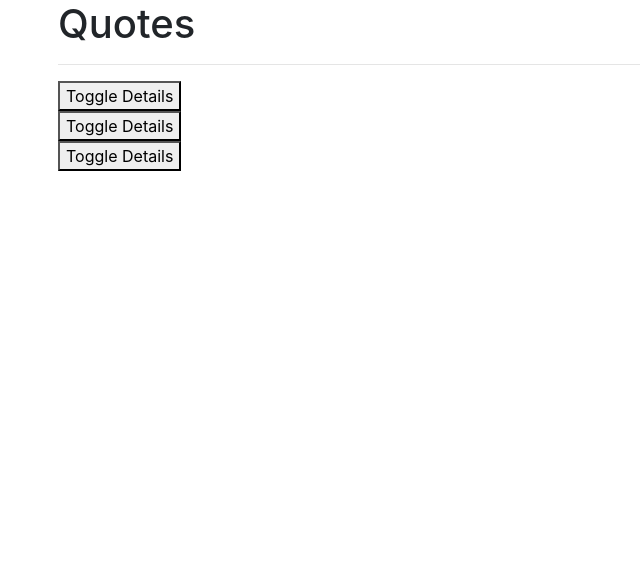
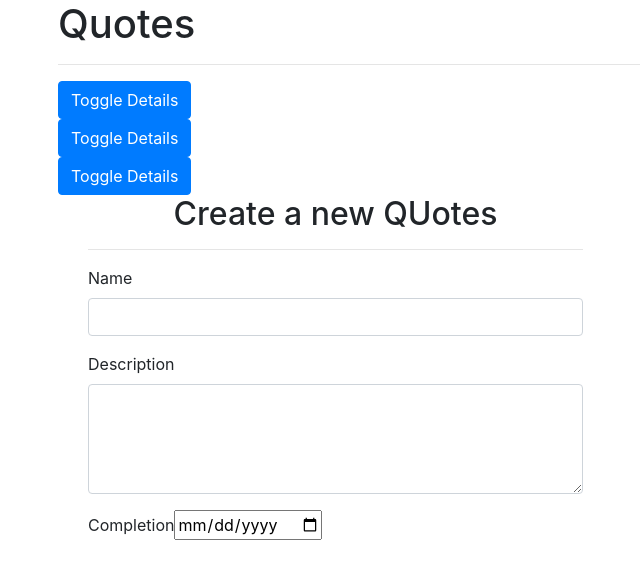
Before and after one commit to abdikeem/quote-votes, an Angular app: page / in a window 1280 px wide. Shown: the top 578 px of the page, without its empty margins (27-667 px from the left). Built offline with nearby package versions, Linux system fonts and the light colour scheme.

Commit message:
create new quote part

```diff
--- a/src/app/quotes/quotes.component.html
+++ b/src/app/quotes/quotes.component.html
@@ -6,13 +6,15 @@
     <div class="row">
       <div class="col-md-6">
          <div *ngFor='let quotes of quotes;let i = index'>
-              <button (click)='toggleDetails(i)'>Toggle Details</button>
+              <button (click)='toggleDetails(i)' class ="btn btn-primary">Toggle Details</button>
               <div *ngIf='quotes.showDescription'>
-      <app-quotes-detail *ngIf='quotes.showDescription' [quotes]='quotes' (isComplete) = 'deleteQuotes($event,i)'></app-quotes-detail>
+                    <app-quotes-detail *ngIf='quotes.showDescription' [quotes]='quotes' (isComplete) = 'deleteQuotes($event,i)'></app-quotes-detail>
               </div>
          </div>
       </div>
     </div>
-
+     <div class="col-md-6">
+         <app-quotes-form></app-quotes-form>
+     </div>
     <p *ngIf='quotes.length > 50'>You have too many quotes</p>
 </div>
```
